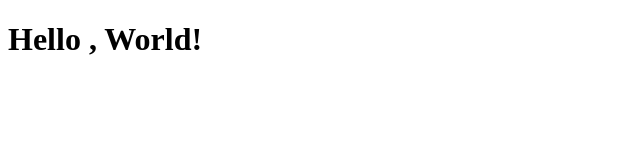
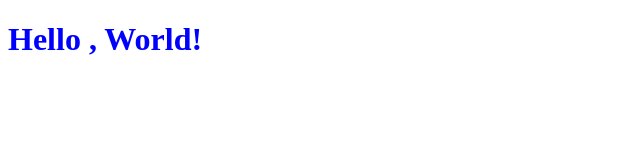
Before and after one commit to Asmaa0408/new_repo11, a plain HTML site: page index.html in a window 1280 px wide. Shown: the whole page, without its empty margins (0-640 px from the left). Drawn offline with Linux system fonts and the light colour scheme.

Commit message:
Adding a style

```diff
--- a/index.html
+++ b/index.html
@@ -4,6 +4,6 @@
         <title>Just an example</title>
     </head>
     <body>
-        <h1>Hello , World!</h1>
+        <h1 style="color:blue;">Hello , World!</h1>
     </body>
 </html>
```
